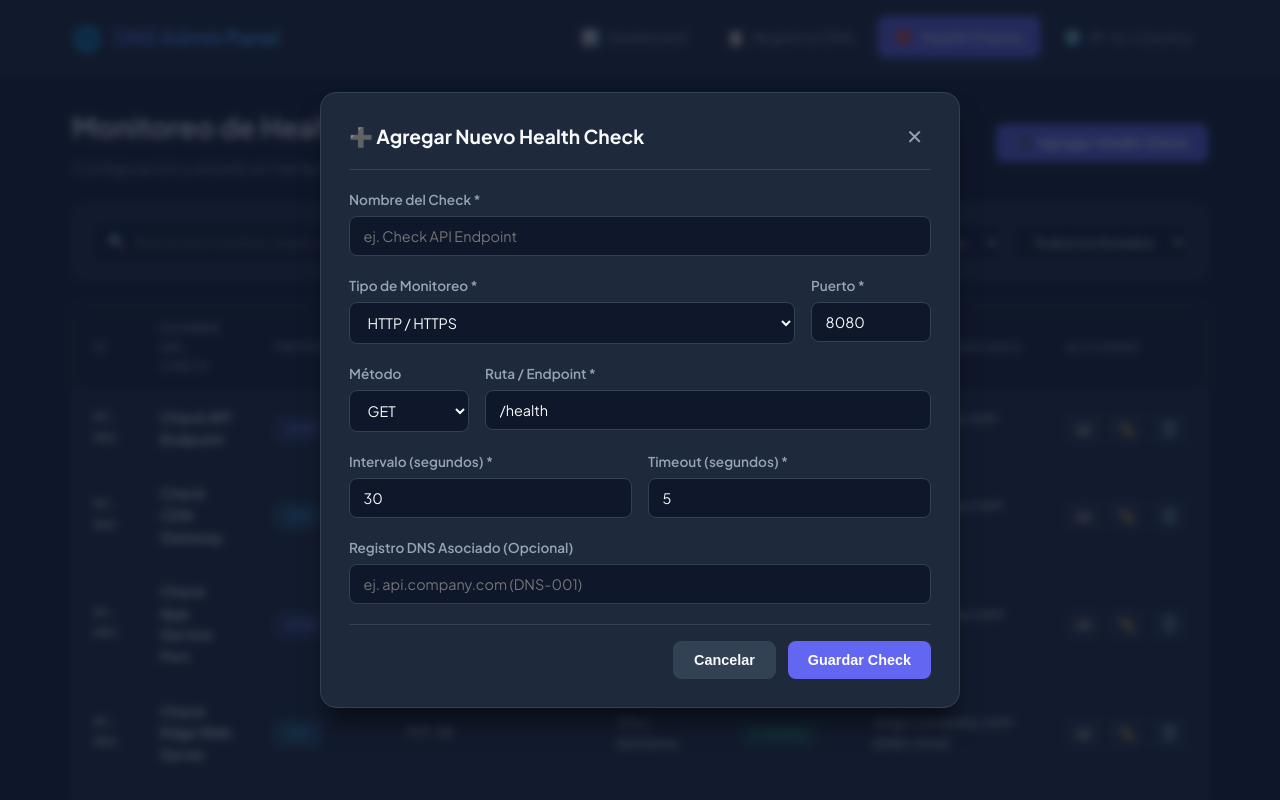
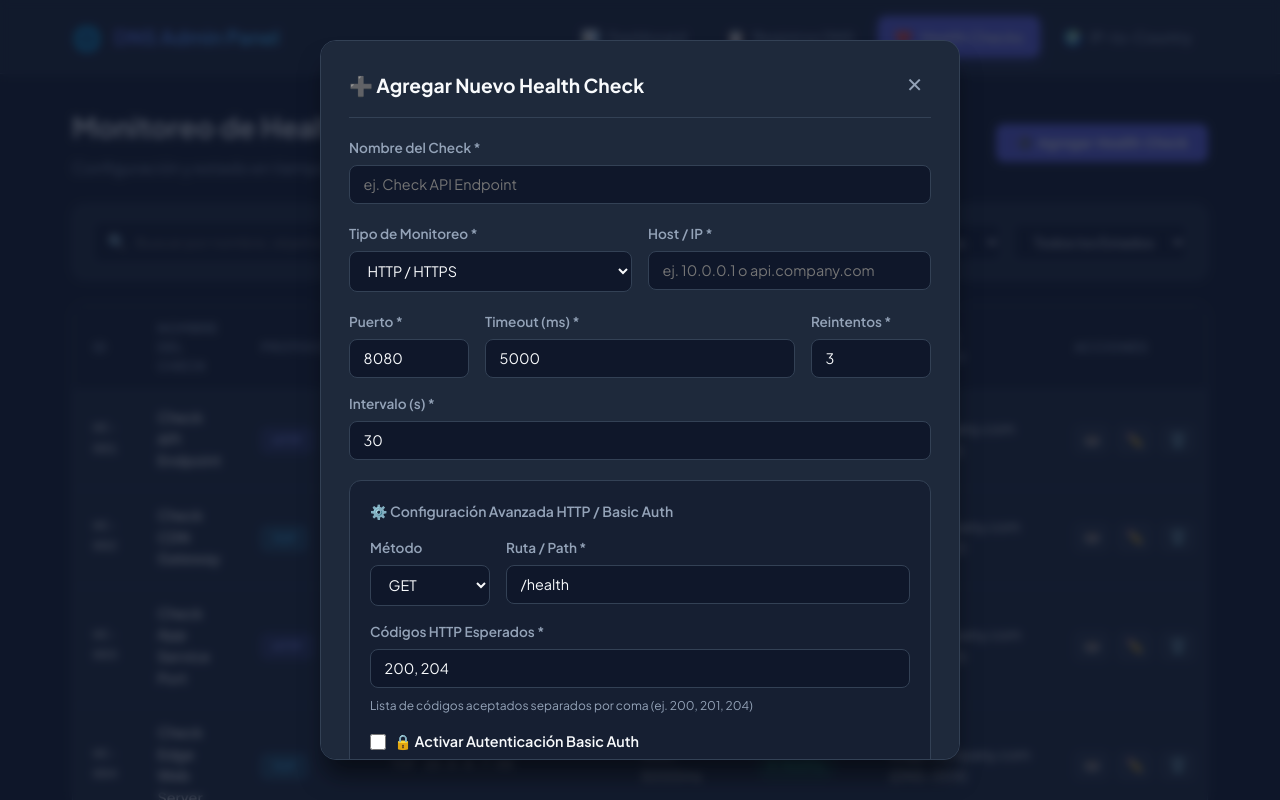
Before and after one commit to rarayaal/2026-02-2023029575-IC7602-P1, a React (Vite) app in the folder dns-ui/: page /health-checks in a window 1280 px wide. Both pictures are taken after a click on the button "➕ Agregar Health Check". Shown: the top 800 px of the page. Built offline with nearby package versions, Linux system fonts and the light colour scheme.

Commit message:
feat(ui): implement T-35 health checks

```diff
--- a/dns-ui/src/components/HealthCheckModal.jsx
+++ b/dns-ui/src/components/HealthCheckModal.jsx
@@ -11,11 +11,20 @@ function HealthCheckModal({
 
   const [name, setName] = useState('');
   const [type, setType] = useState('HTTP');
+  const [host, setHost] = useState('');
   const [port, setPort] = useState(8080);
+  const [timeoutMs, setTimeoutMs] = useState(5000);
+  const [retries, setRetries] = useState(3);
+  const [intervalSeconds, setIntervalSeconds] = useState(30);
+
+  // Campos específicos HTTP
   const [method, setMethod] = useState('GET');
   const [path, setPath] = useState('/health');
-  const [intervalSec, setIntervalSec] = useState(30);
-  const [timeoutSec, setTimeoutSec] = useState(5);
+  const [expectedStatusesStr, setExpectedStatusesStr] = useState('200, 204');
+  const [useBasicAuth, setUseBasicAuth] = useState(false);
+  const [basicAuthUsername, setBasicAuthUsername] = useState('');
+  const [basicAuthPassword, setBasicAuthPassword] = useState('');
+
   const [associatedRecord, setAssociatedRecord] = useState('');
   const [status, setStatus] = useState('healthy');
 
@@ -25,11 +34,17 @@ function HealthCheckModal({
   const resetForm = () => {
     setName('');
     setType('HTTP');
+    setHost('');
     setPort(8080);
+    setTimeoutMs(5000);
+    setRetries(3);
+    setIntervalSeconds(30);
     setMethod('GET');
     setPath('/health');
-    setIntervalSec(30);
-    setTimeoutSec(5);
+    setExpectedStatusesStr('200, 204');
+    setUseBasicAuth(false);
+    setBasicAuthUsername('');
+    setBasicAuthPassword('');
     setAssociatedRecord('');
     setStatus('healthy');
     setError('');
@@ -39,12 +54,44 @@ function HealthCheckModal({
     if (isOpen) {
       if (initialData) {
         setName(initialData.name || '');
-        setType(initialData.type || 'HTTP');
-        setPort(initialData.port || 80);
+        const currentProto = initialData.protocol || initialData.type || 'HTTP';
+        setType(currentProto);
+        setHost(initialData.host || initialData.ip || '');
+        setPort(initialData.port || (currentProto === 'TCP' ? 443 : 8080));
+        setTimeoutMs(
+          initialData.timeoutMs !== undefined
+            ? initialData.timeoutMs
+            : initialData.timeoutSec
+            ? initialData.timeoutSec * 1000
+            : 5000
+        );
+        setRetries(initialData.retries !== undefined ? initialData.retries : 3);
+        setIntervalSeconds(
+          initialData.intervalSeconds !== undefined
+            ? initialData.intervalSeconds
+            : initialData.intervalSec || 30
+        );
+
+        // HTTP prefill
         setMethod(initialData.method || 'GET');
         setPath(initialData.path || '/health');
-        setIntervalSec(initialData.intervalSec || 30);
-        setTimeoutSec(initialData.timeoutSec || 5);
+        const statuses = Array.isArray(initialData.expectedStatuses)
+          ? initialData.expectedStatuses.join(', ')
+          : initialData.expectedStatuses
+          ? String(initialData.expectedStatuses)
+          : '200';
+        setExpectedStatusesStr(statuses);
+
+        if (initialData.basicAuth && typeof initialData.basicAuth === 'object') {
+          setUseBasicAuth(true);
+          setBasicAuthUsername(initialData.basicAuth.username || '');
+          setBasicAuthPassword(initialData.basicAuth.password || '');
+        } else {
+          setUseBasicAuth(false);
+          setBasicAuthUsername('');
+          setBasicAuthPassword('');
+        }
+
         setAssociatedRecord(initialData.associatedRecord || '');
         setStatus(initialData.status || 'healthy');
         setError('');
@@ -70,42 +117,92 @@ function HealthCheckModal({
       return;
     }
 
+    if (!host.trim()) {
+      setError('El Host / IP del servidor es obligatorio.');
+      return;
+    }
+
     if (!port || Number(port) <= 0 || Number(port) > 65535) {
       setError('El puerto debe ser un número entero entre 1 y 65535.');
       return;
     }
 
-    if (type === 'HTTP' && !path.trim()) {
+    if (!timeoutMs || Number(timeoutMs) <= 0) {
+      setError('El timeout debe ser un número entero positivo en milisegundos (ej. 5000).');
+      return;
+    }
+
+    if (retries === '' || Number(retries) < 0) {
+      setError('Los reintentos (retries) deben ser un número entero mayor o igual a 0.');
+      return;
+    }
+
+    if (!intervalSeconds || Number(intervalSeconds) <= 0) {
+      setError('El intervalo debe ser un número entero positivo en segundos.');
+      return;
+    }
+
+    let parsedExpectedStatuses = [200];
+    if (type === 'HTTP') {
+      if (!path.trim()) {
         setError('La ruta o endpoint para HTTP es obligatoria (ej. /health).');
         return;
       }
 
-    if (!intervalSec || Number(intervalSec) <= 0) {
-      setError('El intervalo debe ser un número positivo en segundos.');
+      const rawStatuses = expectedStatusesStr
+        .split(',')
+        .map((s) => s.trim())
+        .filter((s) => s !== '');
+
+      parsedExpectedStatuses = rawStatuses.map(Number);
+
+      if (
+        rawStatuses.length === 0 ||
+        parsedExpectedStatuses.some((code) => isNaN(code) || code < 100 || code > 599)
+      ) {
+        setError(
+          'Los códigos esperados deben ser números de código HTTP válidos (100-599) separados por coma (ej. 200, 204).'
+        );
         return;
       }
 
-    if (!timeoutSec || Number(timeoutSec) <= 0) {
-      setError('El timeout debe ser un número positivo en segundos.');
+      if (useBasicAuth && !basicAuthUsername.trim()) {
+        setError('El nombre de usuario para Basic Auth es obligatorio cuando la autenticación está activada.');
         return;
       }
+    }
 
+    const formattedPath = path.trim().startsWith('/') ? path.trim() : '/' + path.trim();
+    const cleanHost = host.trim();
     const computedTarget =
       type === 'TCP'
-        ? `TCP:${port}`
-        : `HTTP ${method} ${path.trim().startsWith('/') ? path.trim() : '/' + path.trim()}:${port}`;
+        ? `TCP ${cleanHost}:${port}`
+        : `HTTP ${method} ${cleanHost}:${port}${formattedPath}`;
 
     const checkData = {
       name: name.trim(),
-      type,
+      protocol: type,
+      type: type,
+      host: cleanHost,
+      ip: cleanHost,
       port: Number(port),
+      timeoutMs: Number(timeoutMs),
+      retries: Number(retries),
+      intervalSeconds: Number(intervalSeconds),
       method: type === 'HTTP' ? method : undefined,
-      path: type === 'HTTP' ? (path.trim().startsWith('/') ? path.trim() : '/' + path.trim()) : undefined,
+      path: type === 'HTTP' ? formattedPath : undefined,
+      expectedStatuses: type === 'HTTP' ? parsedExpectedStatuses : undefined,
+      basicAuth:
+        type === 'HTTP' && useBasicAuth
+          ? {
+              username: basicAuthUsername.trim(),
+              password: basicAuthPassword || null,
+            }
+          : null,
       target: computedTarget,
-      intervalSec: Number(intervalSec),
-      timeoutSec: Number(timeoutSec),
       associatedRecord: associatedRecord.trim() || 'Ninguno',
       status,
+      isEnabled: initialData && initialData.isEnabled !== undefined ? initialData.isEnabled : true,
     };
 
     setIsSubmitting(true);
@@ -128,7 +225,7 @@ function HealthCheckModal({
 
   return (
     <div className="modal-overlay" onClick={handleClose}>
-      <div className="modal-container" onClick={(e) => e.stopPropagation()}>
+      <div className="modal-container" onClick={(e) => e.stopPropagation()} style={{ maxWidth: '640px' }}>
         <div className="modal-header">
           <h3 className="modal-title">
             {isEditMode
@@ -159,7 +256,12 @@ function HealthCheckModal({
               <label className="form-label">Tipo de Monitoreo *</label>
               <select
                 value={type}
-                onChange={(e) => setType(e.target.value)}
+                onChange={(e) => {
+                  const newType = e.target.value;
+                  setType(newType);
+                  if (newType === 'TCP' && port === 8080) setPort(443);
+                  if (newType === 'HTTP' && port === 443) setPort(8080);
+                }}
                 className="form-select"
               >
                 <option value="HTTP">HTTP / HTTPS</option>
@@ -167,6 +269,19 @@ function HealthCheckModal({
               </select>
             </div>
 
+            <div className="form-group flex-1">
+              <label className="form-label">Host / IP *</label>
+              <input
+                type="text"
+                placeholder="ej. 10.0.0.1 o api.company.com"
+                value={host}
+                onChange={(e) => setHost(e.target.value)}
+                className="form-input"
+              />
+            </div>
+          </div>
+
+          <div className="form-row">
             <div className="form-group width-120">
               <label className="form-label">Puerto *</label>
               <input
@@ -178,9 +293,50 @@ function HealthCheckModal({
                 className="form-input"
               />
             </div>
+
+            <div className="form-group flex-1">
+              <label className="form-label">Timeout (ms) *</label>
+              <input
+                type="number"
+                min="1"
+                placeholder="ej. 5000"
+                value={timeoutMs}
+                onChange={(e) => setTimeoutMs(e.target.value)}
+                className="form-input"
+              />
+            </div>
+
+            <div className="form-group width-120">
+              <label className="form-label">Reintentos *</label>
+              <input
+                type="number"
+                min="0"
+                placeholder="ej. 3"
+                value={retries}
+                onChange={(e) => setRetries(e.target.value)}
+                className="form-input"
+              />
+            </div>
+
+            <div className="form-group flex-1">
+              <label className="form-label">Intervalo (s) *</label>
+              <input
+                type="number"
+                min="1"
+                placeholder="ej. 30"
+                value={intervalSeconds}
+                onChange={(e) => setIntervalSeconds(e.target.value)}
+                className="form-input"
+              />
+            </div>
           </div>
 
           {type === 'HTTP' && (
+            <div className="type-fields-section">
+              <div className="fields-section-title">
+                ⚙️ Configuración Avanzada HTTP / Basic Auth
+              </div>
+
               <div className="form-row">
                 <div className="form-group width-120">
                   <label className="form-label">Método</label>
@@ -192,10 +348,13 @@ function HealthCheckModal({
                     <option value="GET">GET</option>
                     <option value="POST">POST</option>
                     <option value="HEAD">HEAD</option>
+                    <option value="PUT">PUT</option>
+                    <option value="DELETE">DELETE</option>
                   </select>
                 </div>
+
                 <div className="form-group flex-1">
-                <label className="form-label">Ruta / Endpoint *</label>
+                  <label className="form-label">Ruta / Path *</label>
                   <input
                     type="text"
                     placeholder="ej. /health o /status"
@@ -205,30 +364,59 @@ function HealthCheckModal({
                   />
                 </div>
               </div>
-          )}
 
+              <div className="form-group">
+                <label className="form-label">Códigos HTTP Esperados *</label>
+                <input
+                  type="text"
+                  placeholder="ej. 200, 204"
+                  value={expectedStatusesStr}
+                  onChange={(e) => setExpectedStatusesStr(e.target.value)}
+                  className="form-input"
+                />
+                <small style={{ color: 'var(--text-muted)', fontSize: '0.75rem', marginTop: '0.2rem', display: 'block' }}>
+                  Lista de códigos aceptados separados por coma (ej. 200, 201, 204)
+                </small>
+              </div>
+
+              <div className="form-group">
+                <label style={{ display: 'flex', alignItems: 'center', gap: '0.5rem', cursor: 'pointer', fontWeight: 600, fontSize: '0.9rem' }}>
+                  <input
+                    type="checkbox"
+                    checked={useBasicAuth}
+                    onChange={(e) => setUseBasicAuth(e.target.checked)}
+                    style={{ width: '16px', height: '16px', accentColor: 'var(--primary)' }}
+                  />
+                  🔒 Activar Autenticación Basic Auth
+                </label>
+              </div>
+
+              {useBasicAuth && (
                 <div className="form-row">
                   <div className="form-group flex-1">
-              <label className="form-label">Intervalo (segundos) *</label>
+                    <label className="form-label">Usuario (Username) *</label>
                     <input
-                type="number"
-                min="1"
-                value={intervalSec}
-                onChange={(e) => setIntervalSec(e.target.value)}
+                      type="text"
+                      placeholder="ej. admin"
+                      value={basicAuthUsername}
+                      onChange={(e) => setBasicAuthUsername(e.target.value)}
                       className="form-input"
                     />
                   </div>
                   <div className="form-group flex-1">
-              <label className="form-label">Timeout (segundos) *</label>
+                    <label className="form-label">Contraseña (Password)</label>
                     <input
-                type="number"
-                min="1"
-                value={timeoutSec}
-                onChange={(e) => setTimeoutSec(e.target.value)}
+                      type="password"
+                      placeholder="ej. secreto (dejar vacío para null)"
+                      value={basicAuthPassword}
+                      onChange={(e) => setBasicAuthPassword(e.target.value)}
                       className="form-input"
                     />
                   </div>
                 </div>
+              )}
+            </div>
+          )}
 
           <div className="form-group">
             <label className="form-label">Registro DNS Asociado (Opcional)</label>
@@ -243,7 +431,7 @@ function HealthCheckModal({
 
           {isEditMode && (
             <div className="form-group">
-              <label className="form-label">Estado de la Prueba</label>
+              <label className="form-label">Estado del Check</label>
               <select
                 value={status}
                 onChange={(e) => setStatus(e.target.value)}
--- a/dns-ui/src/mocks/healthChecks.js
+++ b/dns-ui/src/mocks/healthChecks.js
@@ -5,7 +5,10 @@ export const MOCK_HEALTH_CHECKS = [
     targetId: 't-001',
     name: 'Check API Endpoint',
     protocol: 'HTTP',
+    type: 'HTTP',
+    host: '10.0.0.1',
     port: 8080,
+    method: 'GET',
     path: '/health',
     expectedStatuses: [200, 204],
     basicAuth: { username: 'admin', password: null },
@@ -13,7 +16,7 @@ export const MOCK_HEALTH_CHECKS = [
     retries: 3,
     intervalSeconds: 30,
     isEnabled: true,
-    target: 'HTTP GET /health:8080',
+    target: 'HTTP GET 10.0.0.1:8080/health',
     status: 'healthy',
     associatedRecord: 'api.company.com (DNS-001)',
   },
@@ -22,12 +25,14 @@ export const MOCK_HEALTH_CHECKS = [
     targetId: 't-002',
     name: 'Check CDN Gateway',
     protocol: 'TCP',
+    type: 'TCP',
+    host: '10.0.0.2',
     port: 443,
     timeoutMs: 3000,
     retries: 3,
     intervalSeconds: 15,
     isEnabled: true,
-    target: 'TCP:443',
+    target: 'TCP 10.0.0.2:443',
     status: 'healthy',
     associatedRecord: 'cdn.company.com (DNS-002)',
   },
@@ -36,7 +41,10 @@ export const MOCK_HEALTH_CHECKS = [
     targetId: 't-005',
     name: 'Check App Service Port',
     protocol: 'HTTP',
+    type: 'HTTP',
+    host: '10.0.0.5',
     port: 3000,
+    method: 'GET',
     path: '/status',
     expectedStatuses: [200],
     basicAuth: null,
@@ -44,7 +52,7 @@ export const MOCK_HEALTH_CHECKS = [
     retries: 3,
     intervalSeconds: 60,
     isEnabled: true,
-    target: 'HTTP GET /status:3000',
+    target: 'HTTP GET 10.0.0.5:3000/status',
     status: 'unhealthy',
     associatedRecord: 'app.company.com (DNS-003)',
   },
@@ -53,12 +61,14 @@ export const MOCK_HEALTH_CHECKS = [
     targetId: 't-007',
     name: 'Check Edge Web Server',
     protocol: 'TCP',
+    type: 'TCP',
+    host: '10.0.0.7',
     port: 80,
     timeoutMs: 5000,
     retries: 3,
     intervalSeconds: 30,
     isEnabled: true,
-    target: 'TCP:80',
+    target: 'TCP 10.0.0.7:80',
     status: 'healthy',
     associatedRecord: 'edge.company.com (DNS-004)',
   },
@@ -67,7 +77,10 @@ export const MOCK_HEALTH_CHECKS = [
     targetId: 't-008',
     name: 'Check Portal Ping',
     protocol: 'HTTP',
+    type: 'HTTP',
+    host: '10.0.0.8',
     port: 80,
+    method: 'GET',
     path: '/ping',
     expectedStatuses: [200],
     basicAuth: null,
@@ -75,7 +88,7 @@ export const MOCK_HEALTH_CHECKS = [
     retries: 3,
     intervalSeconds: 45,
     isEnabled: true,
-    target: 'HTTP GET /ping:80',
+    target: 'HTTP GET 10.0.0.8:80/ping',
     status: 'healthy',
     associatedRecord: 'portal.company.com (DNS-005)',
   },
--- a/dns-ui/src/pages/HealthChecksPage.jsx
+++ b/dns-ui/src/pages/HealthChecksPage.jsx
@@ -198,9 +198,9 @@ function HealthChecksPage() {
                       {check.protocol || check.type}
                     </span>
                   </td>
-                  <td className="main-info-cell font-mono">{check.target || `${check.protocol} ${check.port}`}</td>
+                  <td className="main-info-cell font-mono">{check.target || `${check.protocol || check.type} ${check.port}`}</td>
                   <td className="text-muted">
-                    {check.intervalSeconds || check.intervalSec || 30}s / {check.timeoutMs ? `${check.timeoutMs}ms` : `${check.timeoutSec || 5}s`}
+                    {check.intervalSeconds || 30}s / {check.timeoutMs ? `${check.timeoutMs}ms` : '5000ms'}
                   </td>
                   <td>
                     <span className={`status-badge ${check.status || 'unknown'}`}>
@@ -262,7 +262,7 @@ function HealthChecksPage() {
       {/* Modal de Visualización Detallada (Boton Ojo 👁️) */}
       {viewingCheck && (
         <div className="modal-overlay" onClick={() => setViewingCheck(null)}>
-          <div className="modal-container" onClick={(e) => e.stopPropagation()} style={{ maxWidth: '600px' }}>
+          <div className="modal-container" onClick={(e) => e.stopPropagation()} style={{ maxWidth: '640px' }}>
             <div className="modal-header">
               <h3 className="modal-title">👁️ Detalle del Health Check ({viewingCheck.id})</h3>
               <button className="modal-close-btn" onClick={() => setViewingCheck(null)}>
@@ -283,15 +283,19 @@ function HealthChecksPage() {
                   </span>
                 </div>
                 <div>
-                  <span style={{ fontSize: '0.8rem', color: 'var(--text-muted)', display: 'block' }}>Target IP ID:</span>
-                  <span className="font-mono text-muted">{viewingCheck.targetId || 'N/A'}</span>
+                  <span style={{ fontSize: '0.8rem', color: 'var(--text-muted)', display: 'block' }}>Host / IP:</span>
+                  <span className="font-mono">{viewingCheck.host || viewingCheck.ip || 'N/A'}</span>
                 </div>
                 <div>
                   <span style={{ fontSize: '0.8rem', color: 'var(--text-muted)', display: 'block' }}>Puerto:</span>
                   <span className="font-mono">{viewingCheck.port}</span>
                 </div>
-                {viewingCheck.protocol === 'HTTP' && (
+                {(viewingCheck.protocol || viewingCheck.type) === 'HTTP' && (
                   <>
+                    <div>
+                      <span style={{ fontSize: '0.8rem', color: 'var(--text-muted)', display: 'block' }}>Método HTTP:</span>
+                      <span className="font-mono">{viewingCheck.method || 'GET'}</span>
+                    </div>
                     <div>
                       <span style={{ fontSize: '0.8rem', color: 'var(--text-muted)', display: 'block' }}>Ruta / Path:</span>
                       <span className="font-mono">{viewingCheck.path || '/'}</span>
@@ -300,30 +304,37 @@ function HealthChecksPage() {
                       <span style={{ fontSize: '0.8rem', color: 'var(--text-muted)', display: 'block' }}>Códigos Esperados:</span>
                       <span className="font-mono">{JSON.stringify(viewingCheck.expectedStatuses || [200])}</span>
                     </div>
+                    <div>
+                      <span style={{ fontSize: '0.8rem', color: 'var(--text-muted)', display: 'block' }}>Basic Auth:</span>
+                      <span className="font-mono text-muted">
+                        {viewingCheck.basicAuth ? `user: ${viewingCheck.basicAuth.username}` : 'Desactivado'}
+                      </span>
+                    </div>
                   </>
                 )}
                 <div>
                   <span style={{ fontSize: '0.8rem', color: 'var(--text-muted)', display: 'block' }}>Intervalo:</span>
-                  <span className="font-mono">{viewingCheck.intervalSeconds || viewingCheck.intervalSec || 30}s</span>
+                  <span className="font-mono">{viewingCheck.intervalSeconds || 30}s</span>
                 </div>
                 <div>
                   <span style={{ fontSize: '0.8rem', color: 'var(--text-muted)', display: 'block' }}>Timeout:</span>
-                  <span className="font-mono">{viewingCheck.timeoutMs ? `${viewingCheck.timeoutMs}ms` : `${viewingCheck.timeoutSec || 5}s`}</span>
+                  <span className="font-mono">{viewingCheck.timeoutMs ? `${viewingCheck.timeoutMs}ms` : '5000ms'}</span>
                 </div>
                 <div>
                   <span style={{ fontSize: '0.8rem', color: 'var(--text-muted)', display: 'block' }}>Reintentos (Retries):</span>
                   <span className="font-mono">{viewingCheck.retries ?? 3}</span>
                 </div>
                 <div>
-                  <span style={{ fontSize: '0.8rem', color: 'var(--text-muted)', display: 'block' }}>Basic Auth:</span>
-                  <span className="font-mono text-muted">
-                    {viewingCheck.basicAuth ? `user: ${viewingCheck.basicAuth.username} (pass: null [solo lectura])` : 'No configurado'}
+                  <span style={{ fontSize: '0.8rem', color: 'var(--text-muted)', display: 'block' }}>Estado:</span>
+                  <span className={`status-badge ${viewingCheck.status || 'unknown'}`}>
+                    <span className="status-dot-sm"></span>
+                    {viewingCheck.status || 'unknown'}
                   </span>
                 </div>
               </div>
 
               <div>
-                <h4 style={{ fontSize: '0.85rem', marginBottom: '0.25rem', color: 'var(--text-muted)' }}>Payload JSON (Contrato DNS API):</h4>
+                <h4 style={{ fontSize: '0.85rem', marginBottom: '0.25rem', color: 'var(--text-muted)' }}>Payload JSON (Modelo DNS API):</h4>
                 <pre style={{ background: '#090d16', padding: '0.75rem', borderRadius: '0.5rem', fontSize: '0.8rem', color: '#38bdf8', overflowX: 'auto', border: '1px solid var(--border-color)' }}>
                   {JSON.stringify(viewingCheck, null, 2)}
                 </pre>
```
Lines whose indentation alone changed are shown as unchanged.
